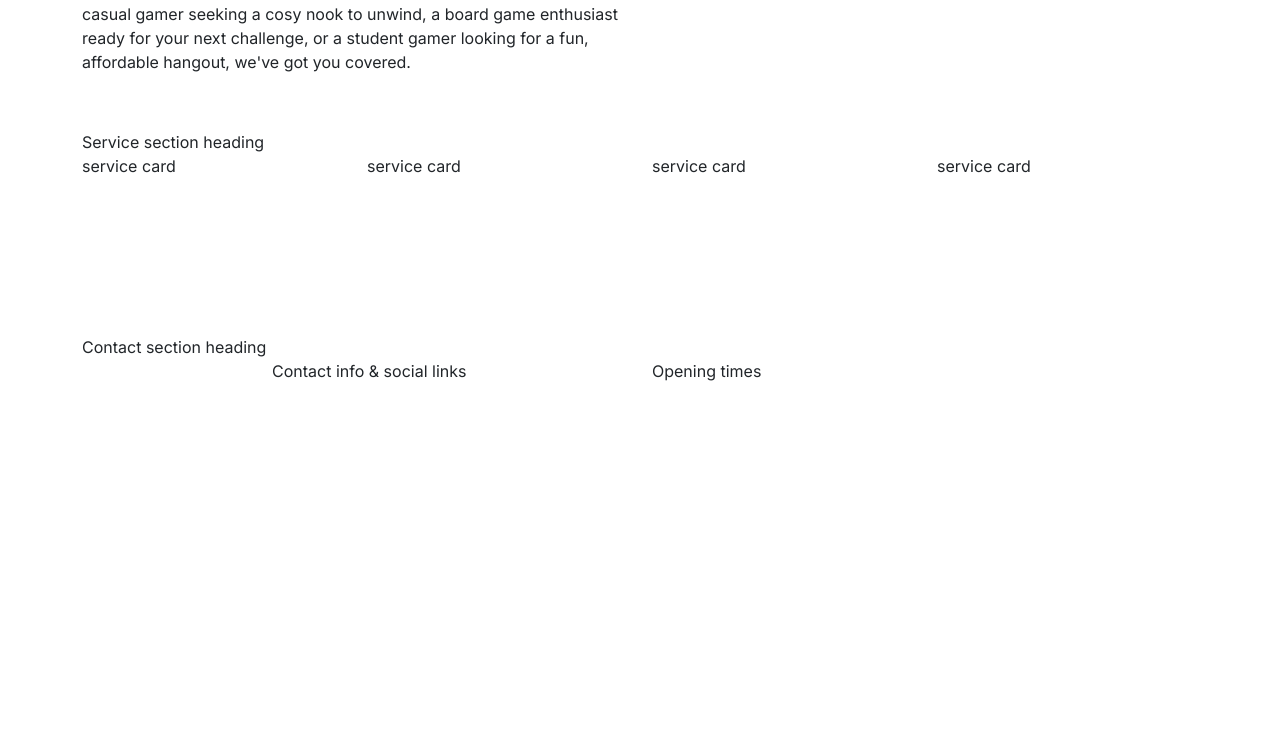
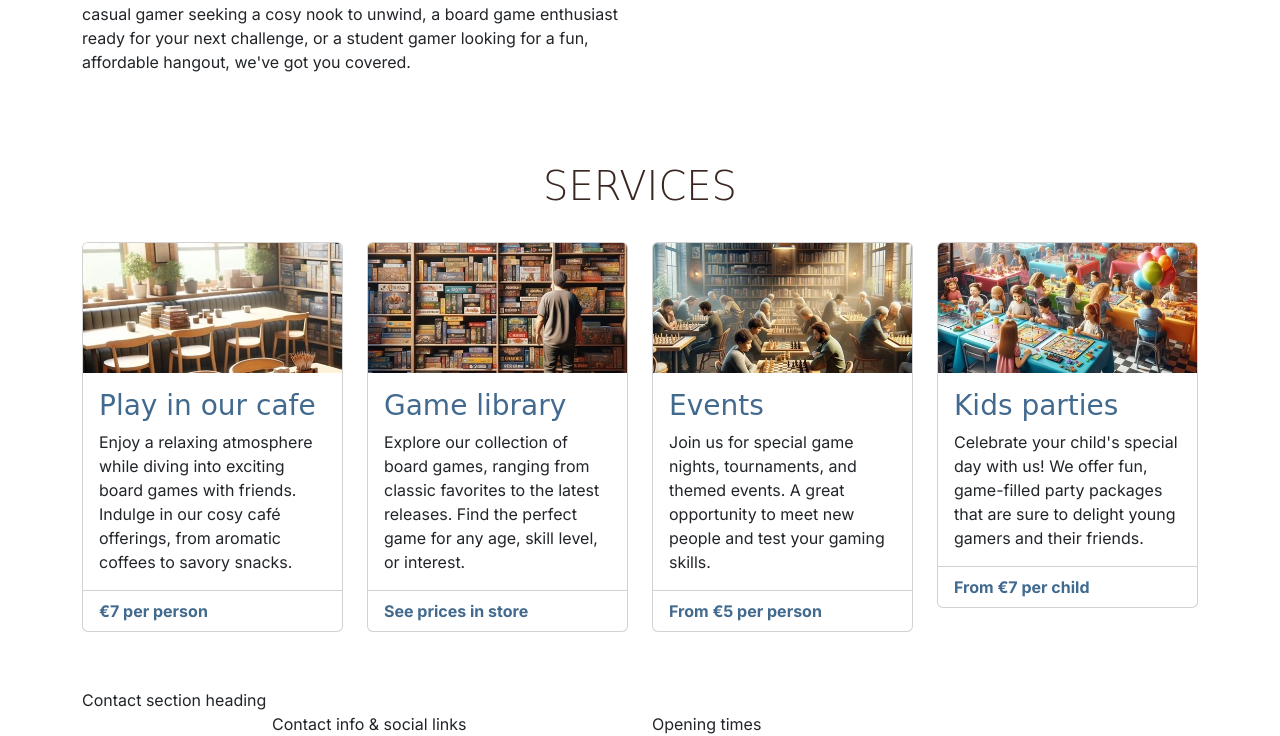
Before and after one commit to Chatlada-Nina/boardwalk-games, a plain HTML site: page index.html in a window 1280 px wide. Shown: the part 417-1153 px from the top of the page. Before the commit the page ends 800 px from the top, so only its background shows below. Drawn offline with nearby package versions, Linux system fonts and the light colour scheme; a web font is replaced by a local one.

Commit message:
Add services cardto the home page

```diff
--- a/assets/css/style.css
+++ b/assets/css/style.css
@@ -19,7 +19,12 @@ body {
 h1, h2, h3 {
     font-family: var(--secondary-font);
     color: var(--primary-color);
+}
+h1, h2 {
     text-transform: uppercase;
+}
+h2 {
+    margin-bottom: 2rem;
 }
 .sub-heading-color {
     color: var(--highlight-color);
@@ -42,6 +47,16 @@ h1, h2, h3 {
     font-family: var(--secondary-font);
 }
 
+/* Services */
+#services .card-footer {
+    font-weight: bold;
+    color: var(--highlight-color);
+    background-color: transparent;
+}
+#services .card {
+    margin-bottom: 1.5rem;
+}
+
 /* grid visualisation CSS for testing */
 /* .container, .row {
     border: 2px solid black;
--- a/index.html
+++ b/index.html
@@ -103,13 +103,79 @@
     <main>
 
         <!-- Services section -->
-        <section class="container">
+        <section id="services" class="container section">
             <div class="row">
-                <div class="col-12">Service section heading</div>
-                <div class="col-12 col-md-6 col-xl-3">service card</div>
-                <div class="col-12 col-md-6 col-xl-3">service card</div>
-                <div class="col-12 col-md-6 col-xl-3">service card</div>
-                <div class="col-12 col-md-6 col-xl-3">service card</div>
+                <div class="col-12 text-center">
+                    <h2 class="display-6">Services</h2>
+                </div>
+                <div class="col-12 col-md-6 col-xl-3">
+                    <div class="card">
+                        <img src="assets/images/services-1.webp" class="card-img-top"
+                            alt="Boardwalk games cafe table by a window, stacks of boardgames can be seen on the table" >
+                        <div class="card-body">
+                            <h3 class="card-title sub-heading-color">Play in our cafe</h3>
+                            <p class="card-text">
+                                Enjoy a relaxing atmosphere while diving into exciting board
+                                games with friends. Indulge in our cosy café offerings, from
+                                aromatic coffees to savory snacks.
+                            </p>
+                        </div>
+                        <div class="card-footer">
+                            <p class="mb-0">€7 per person</p>
+                        </div>
+                    </div>
+                </div>
+                <div class="col-12 col-md-6 col-xl-3">
+                    <div class="card">
+                        <img src="assets/images/services-2.webp" class="card-img-top"
+                            alt="Board games stacked in bookshelves, a man can be seen browsing the shelves" />
+                        <div class="card-body">
+                            <!-- bootstrap cards come as h5 by default, changed to h3 to fit project heading hierarchy -->
+                            <h3 class="card-title sub-heading-color">Game library</h3>
+                            <p class="card-text">
+                                Explore our collection of board games, ranging from classic
+                                favorites to the latest releases. Find the perfect game for
+                                any age, skill level, or interest.
+                            </p>
+                        </div>
+                        <div class="card-footer">
+                            <p class="mb-0">See prices in store</p>
+                        </div>
+                    </div>
+                </div>
+                <div class="col-12 col-md-6 col-xl-3">
+                    <div class="card">
+                        <img src="assets/images/services-3.webp" class="card-img-top">
+                        <div class="card-body">
+                            <h3 class="card-title sub-heading-color">Events</h3>
+                            <p class="card-text">
+                                Join us for special game nights, tournaments, and themed
+                                events. A great opportunity to meet new people and test your
+                                gaming skills.
+                            </p>
+                        </div>
+                        <div class="card-footer">
+                            <p class="mb-0">From €5 per person</p>
+                        </div>
+                    </div>
+                </div>
+                <div class="col-12 col-md-6 col-xl-3">
+                    <div class="card">
+                        <img src="assets/images/services-4.webp" class="card-img-top"
+                            alt="A kids party being held at Boardwalk Games" >
+                        <div class="card-body">
+                            <h3 class="card-title sub-heading-color">Kids parties</h3>
+                            <p class="card-text">
+                                Celebrate your child's special day with us! We offer fun,
+                                game-filled party packages that are sure to delight young
+                                gamers and their friends.
+                            </p>
+                        </div>
+                        <div class="card-footer">
+                            <p class="mb-0">From €7 per child</p>
+                        </div>
+                    </div>
+                </div>
             </div>
         </section>
     </main>
```
